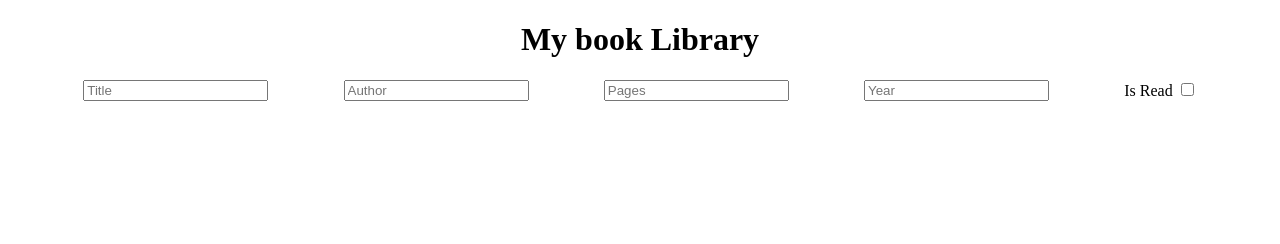
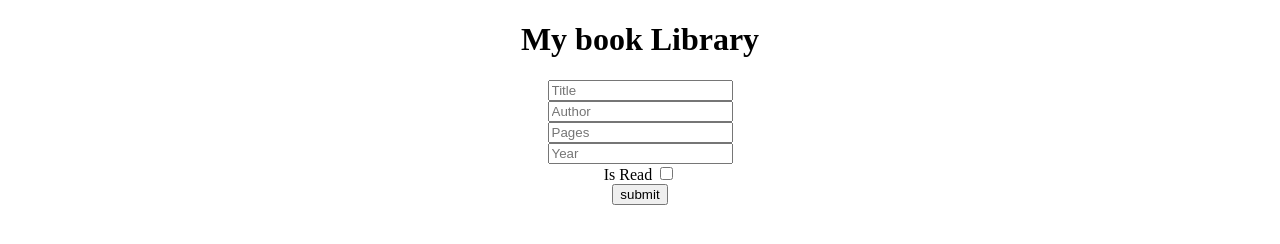
Before and after one commit to ApramPepo/library, a plain HTML site: page index.html in a window 1280 px wide. Drawn offline with Linux system fonts and the light colour scheme.

Commit message:
added some style and other elements

```diff
--- a/index.html
+++ b/index.html
@@ -22,6 +22,9 @@
                 <label for="isRead">Is Read</label>
                 <input type="checkbox" name="isRead" id="isRead">
             </label>
+            <input type="submit" value="submit">
+
+            <div id="library"></div>
         </form>
     </body>
 </html>
--- a/main.css
+++ b/main.css
@@ -5,5 +5,6 @@ h1 {
 
 .bookShelf {
     display: flex;
-    justify-content: space-evenly;
+    flex-direction: column;
+    align-items: center;
 }
```
